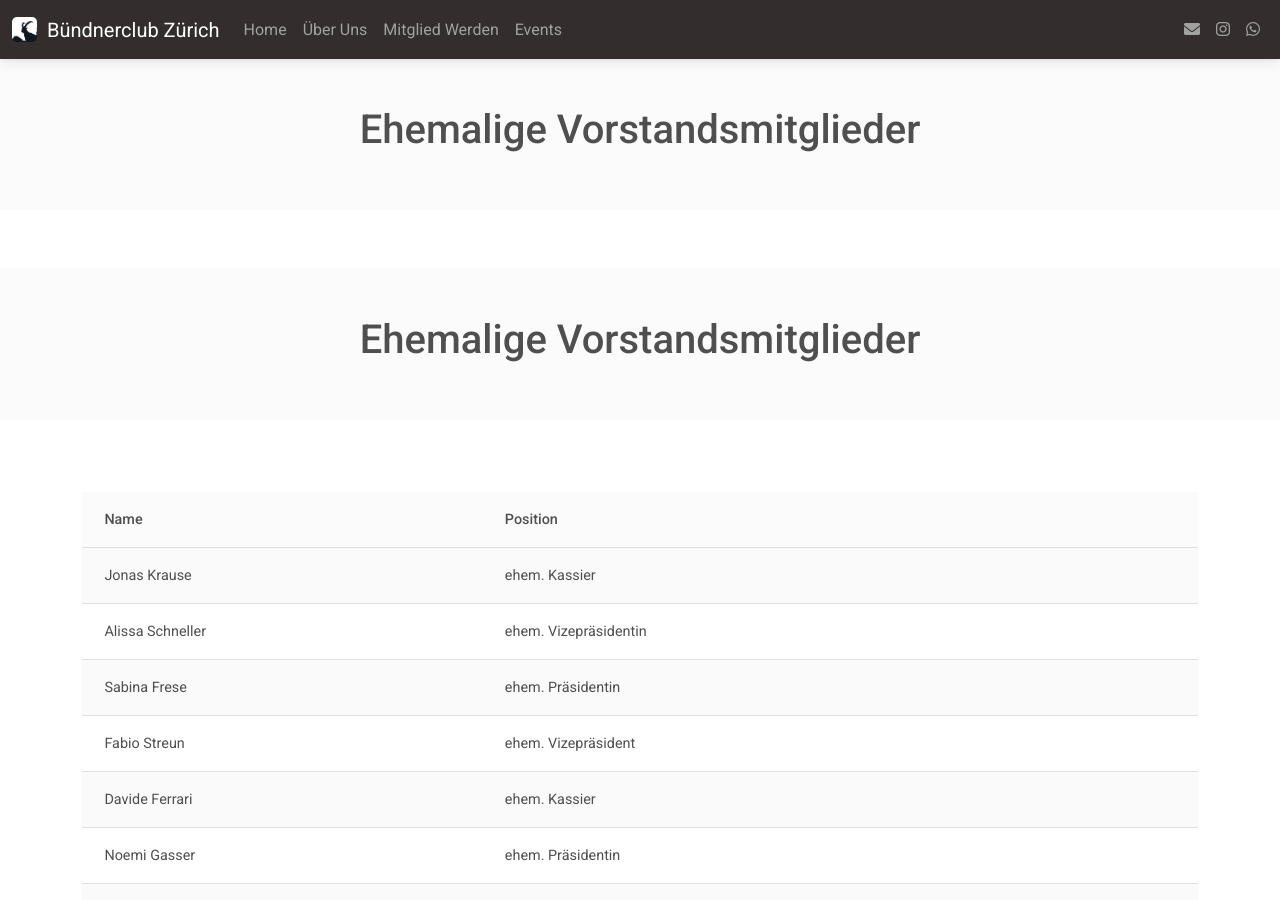
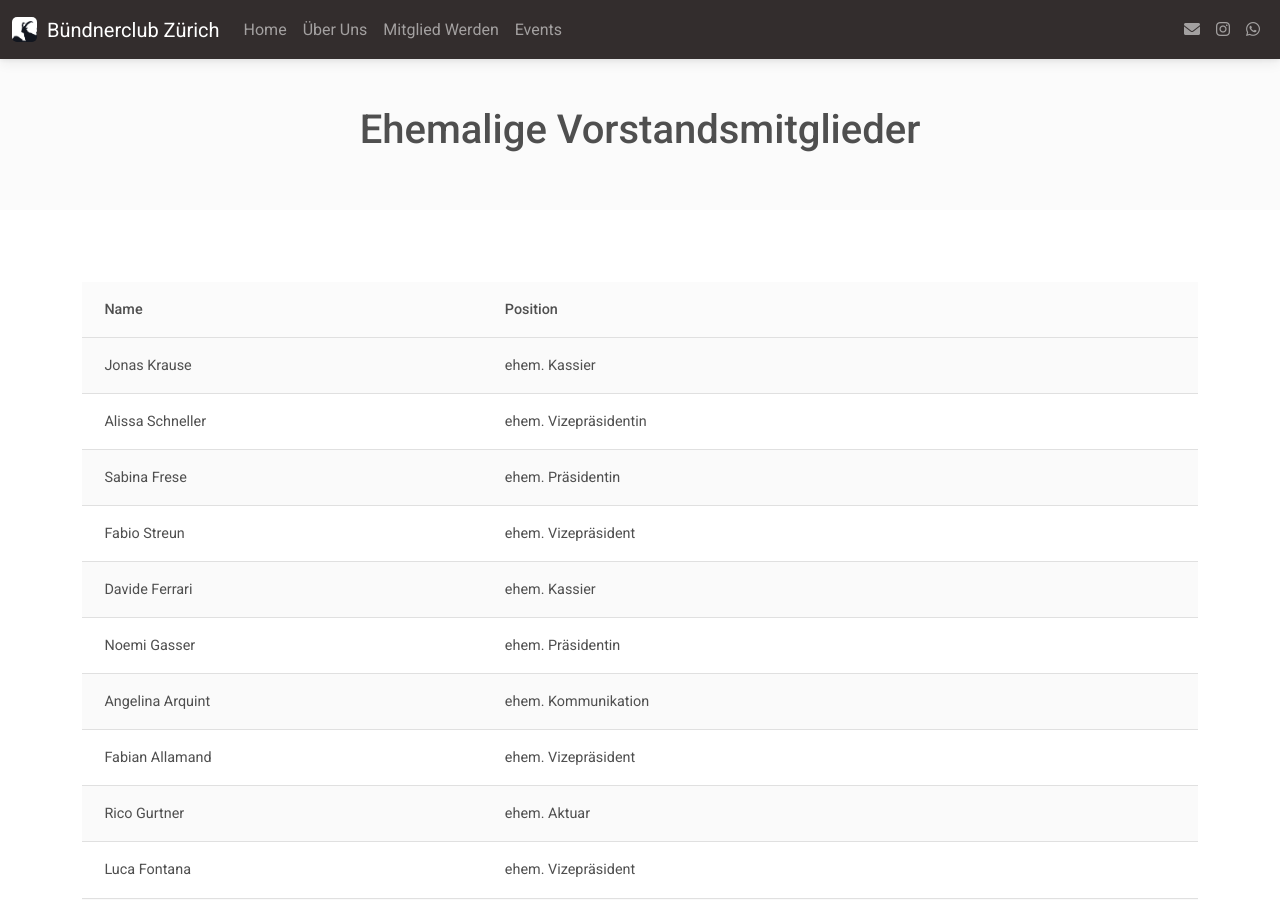
Before and after one commit to edbingo/bc-website, a Jekyll site: the page built from pages/ehemalig.html, in a window 1280 px wide and 900 px high. Built offline with Jekyll 4.4.1, drawn with Linux system fonts in a browser that asks for light colours; nearby versions of some CDN libraries.

Commit message:
fix old members page

```diff
--- a/pages/ehemalig.html
+++ b/pages/ehemalig.html
@@ -3,11 +3,6 @@ layout: default
 title: Ehemalige Vorstandsmitglieder
 permalink: /alter_vorstand/
 ---
-
-<div id="intro" class="p-5 text-center bg-light">
-    <h1>{{page.title}}</h1>
-</div>
-
 <main class="my-5">
     <div class="container">
         <div class="table-responsive">
```
